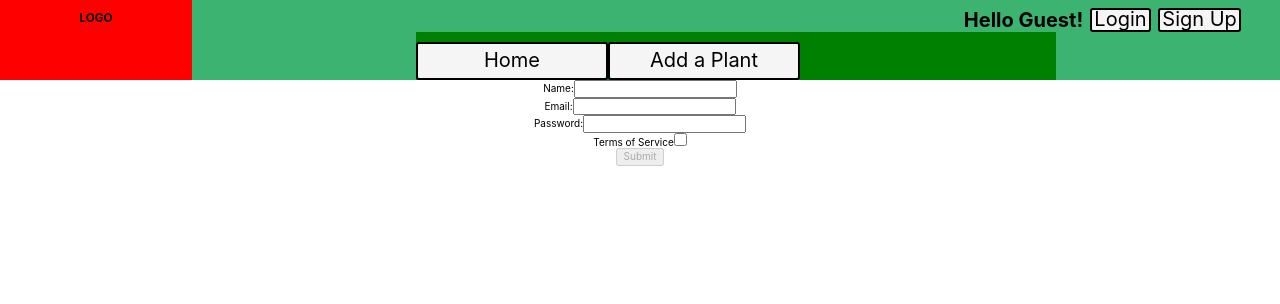
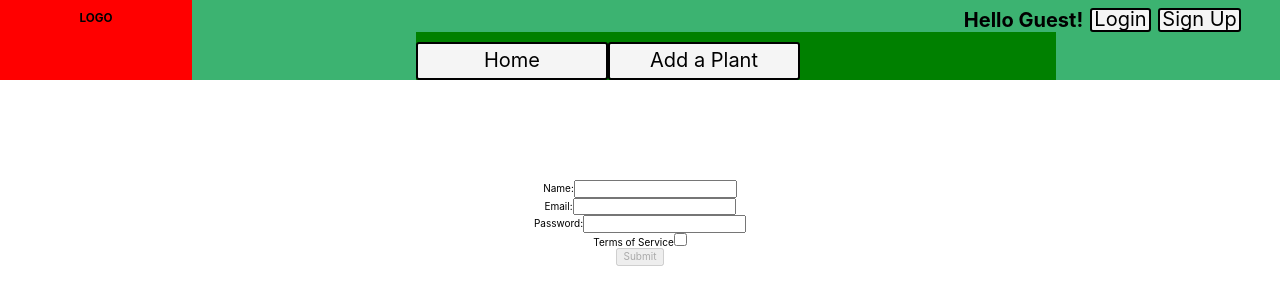
Before and after one commit to Bulid-Week-Water-My-Plants/front-end, a React (Create React App) app in the folder bw-water-my-plants/: page /signup in a window 1280 px wide. Shown: the top 304 px of the page. Built offline with nearby package versions, Linux system fonts and the light colour scheme.

Commit message:
signup styled

```diff
--- a/bw-water-my-plants/src/index.css
+++ b/bw-water-my-plants/src/index.css
@@ -37,3 +37,10 @@ code {
   margin: 10em;
 
 }
+
+.SignupContainer{
+  display: flex;
+  justify-content: center;
+  align-self: center;
+  margin: 10em;
+}
```
